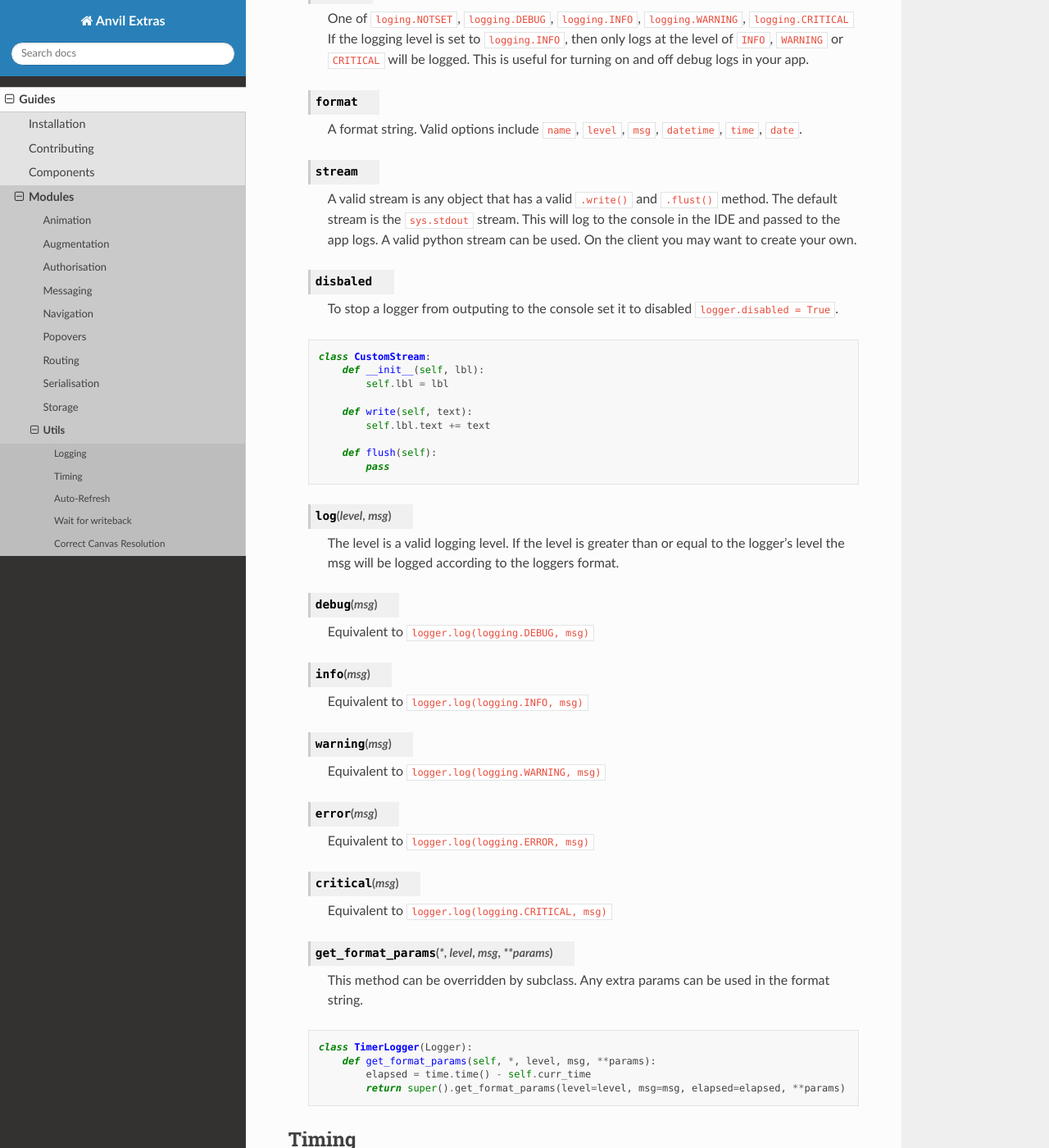
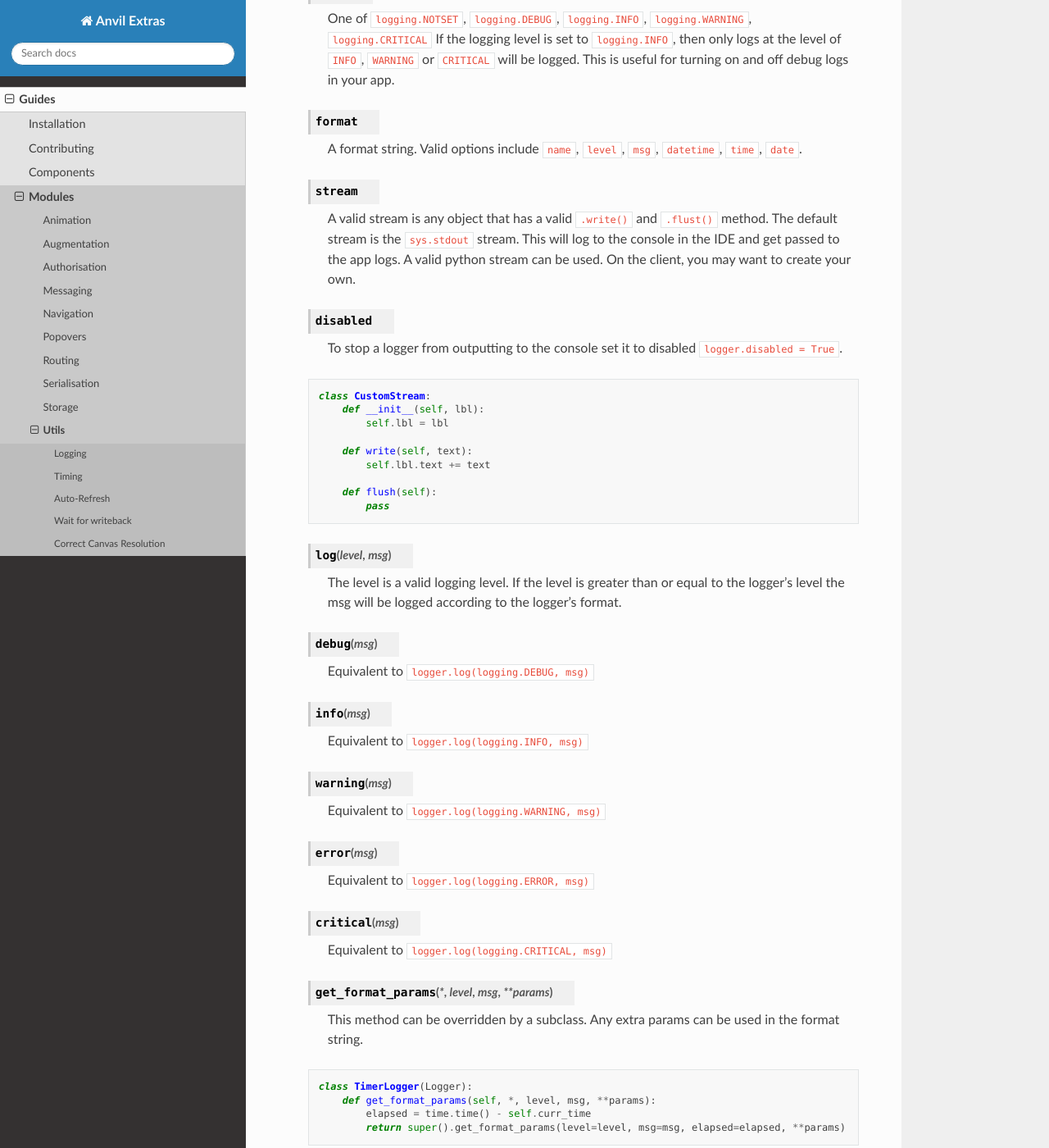
Before and after one commit to anvilistas/anvil-extras, a Sphinx documentation site: the page built from docs/guides/modules/utils.rst, in a window 1280 px wide and 1400 px high, scrolled down 685 px. Shown: the whole window at 82% size. Built offline with Sphinx 7.4.7 and the Read the Docs theme 2.0.0, drawn with Linux system fonts in a browser that asks for light colours; some of the changed text lies outside the part shown.

Commit message:
Fix some spelling in the docs

```diff
--- a/docs/guides/modules/utils.rst
+++ b/docs/guides/modules/utils.rst
@@ -1,13 +1,13 @@
 Utils
 =====
-Client and server side utility functions.
+Client and server-side utility functions.
 
 Logging
 -------
 
 A lightweight logging implementation, similar to Python's logging module.
 It can be used on both the server and the client.
-It supports logging levels, and a custom format.
+It supports logging levels and a custom format.
 
 .. code-block:: python
 
@@ -30,7 +30,7 @@ API
 
     .. attribute:: level
 
-        One of ``loging.NOTSET``, ``logging.DEBUG``, ``logging.INFO``, ``logging.WARNING``, ``logging.CRITICAL``
+        One of ``logging.NOTSET``, ``logging.DEBUG``, ``logging.INFO``, ``logging.WARNING``, ``logging.CRITICAL``
         If the logging level is set to ``logging.INFO``, then only logs at the level of
         ``INFO``, ``WARNING`` or ``CRITICAL`` will be logged. This is useful for turning on and off
         debug logs in your app.
@@ -42,12 +42,12 @@ API
     .. attribute:: stream
 
         A valid stream is any object that has a valid ``.write()`` and ``.flust()`` method.
-        The default stream is the ``sys.stdout`` stream. This will log to the console in the IDE and passed to the app logs.
-        A valid python stream can be used. On the client you may want to create your own.
+        The default stream is the ``sys.stdout`` stream. This will log to the console in the IDE and get passed to the app logs.
+        A valid python stream can be used. On the client, you may want to create your own.
 
-    .. attribute:: disbaled
+    .. attribute:: disabled
 
-        To stop a logger from outputing to the console set it to disabled ``logger.disabled = True``.
+        To stop a logger from outputting to the console set it to disabled ``logger.disabled = True``.
 
 
     .. code-block:: python
@@ -65,7 +65,7 @@ API
     .. method:: log(level, msg)
 
         The level is a valid logging level. If the level is greater than or equal to the logger's level
-        the msg will be logged according to the loggers format.
+        the msg will be logged according to the logger's format.
 
     .. method:: debug(msg)
 
@@ -89,7 +89,7 @@ API
 
     .. method:: get_format_params(*, level, msg, **params)
 
-        This method can be overridden by subclass. Any extra params can be used in the format string.
+        This method can be overridden by a subclass. Any extra params can be used in the format string.
 
     .. code-block:: python
 
@@ -110,7 +110,7 @@ The ``TimerLogger`` is a subclass of ``Logger``.
 It supports an extra format argument ``elapsed`` with a default format of:
 ``"{time:%H:%M:%S} | {name}: ({elapsed:6.3f} secs) | {msg}"``
 
-It adds 3 methods which can be used as follows.
+It adds 3 methods, which can be used as follows.
 
 .. code-block:: python
 
```
Also changed, not shown: other parts of docs/guides/modules/utils.rst (+5 -5 lines).
